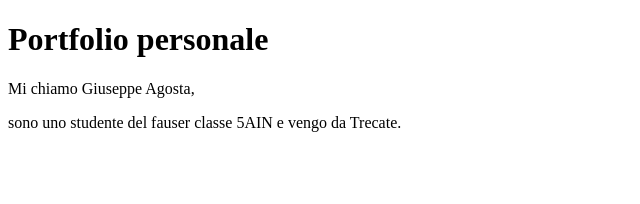
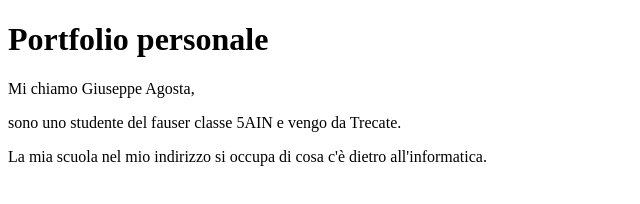
Before and after one commit to Ob3lix5186/Esercizio_Portfolio, a plain HTML site: page index.html in a window 1280 px wide. Shown: the whole page, without its empty margins (0-640 px from the left). Drawn offline with Linux system fonts and the light colour scheme.

Commit message:
Aggiunta nuovo paragrafo

```diff
--- a/index.html
+++ b/index.html
@@ -8,5 +8,6 @@
         <h1>Portfolio personale</h1>
         <p>Mi chiamo Giuseppe Agosta,</p>
         <p>sono uno studente del fauser classe 5AIN e vengo da Trecate.</p>
+        <p>La mia scuola nel mio indirizzo si occupa di cosa c'è dietro all'informatica.</p>
     </body>
 </html>
```
